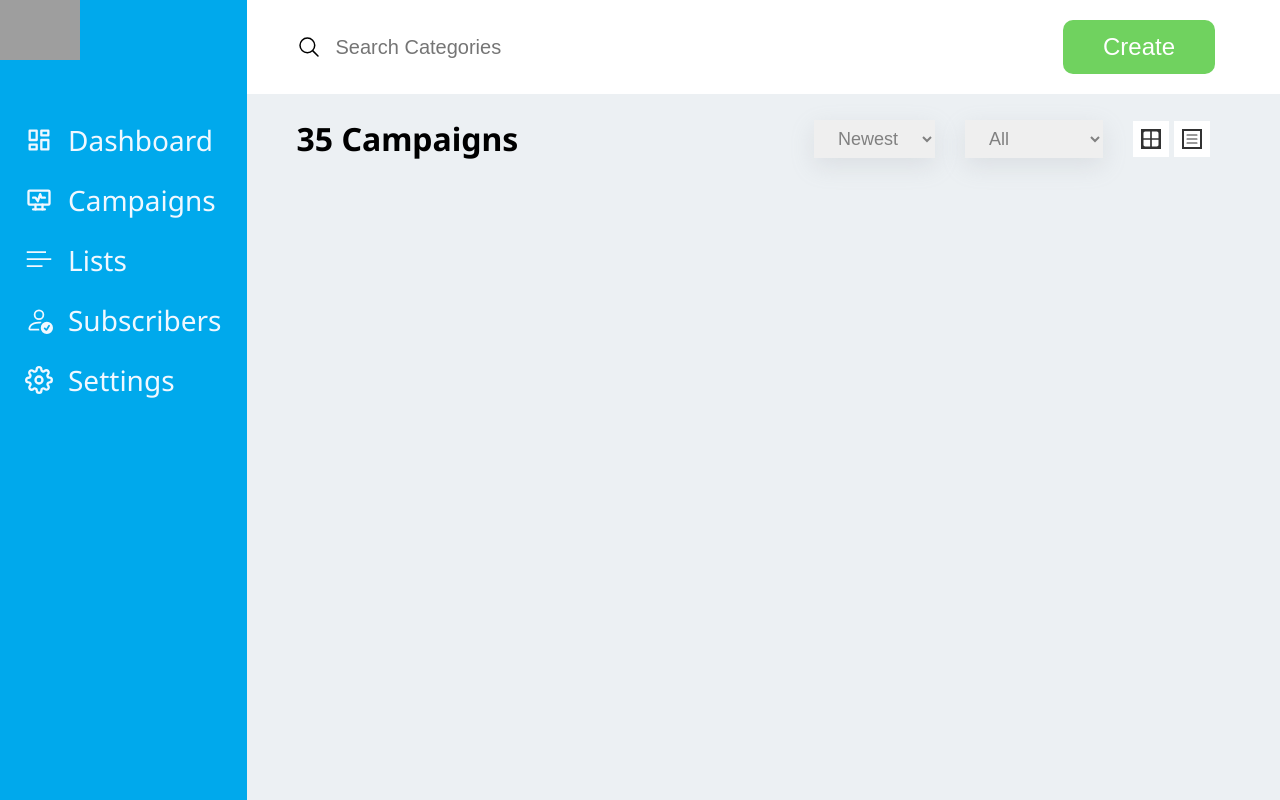
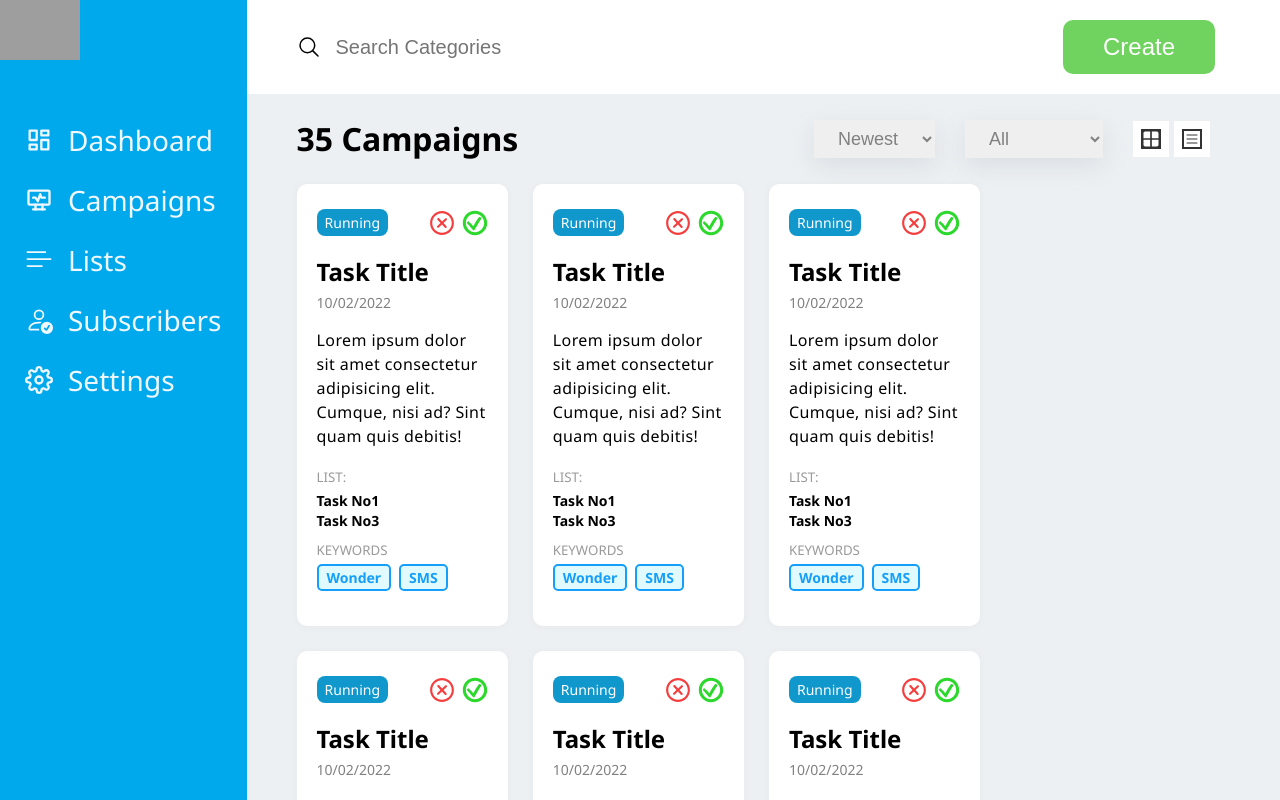
Before and after one commit to DevFariz/task-manager, a React (Create React App) app: page / in a window 1280 px wide. Shown: the top 800 px of the page. Built offline with nearby package versions, Linux system fonts and the light colour scheme; grey boxes are pictures that could not be loaded; the HTML template or start-up script is replaced by a standard one.

Commit message:
feat: add items and its container

```diff
--- a/src/App.js
+++ b/src/App.js
@@ -3,6 +3,7 @@ import Aside from './components/aside/Aside';
 import "./App.css"
 import Search from './components/search/Search';
 import Filter from './components/filter/Filter';
+import TaskItems from './components/taskItems/TaskItems';
 
 class App extends Component {
     render() {
@@ -14,6 +15,7 @@ class App extends Component {
                 <main className="main">
                     <Search />
                     <Filter />
+                    <TaskItems />
                 </main>
             </div>
         );
--- /dev/null
+++ b/src/components/keywords/Keywords.css
@@ -0,0 +1,25 @@
+.task-item__keywords-title{
+    text-transform: uppercase;
+    font-weight: 500;
+    color: rgb(155, 153, 153);
+    margin-bottom: 5px;
+}
+
+.task-item__keywords{
+    display: flex;
+    flex-wrap: wrap;
+    padding: 0;
+    list-style: none;
+    margin-bottom: 10px;
+}
+
+.task-item__keywords li{
+    font-size: 14px;
+    padding: 2px 8px;
+    font-weight: 700;
+    color: rgb(21, 159, 250);
+    border: 2px solid rgb(21, 159, 250);
+    background-color: rgb(225, 250, 253);
+    margin-right: 8px;
+    border-radius: 5px;
+}
--- /dev/null
+++ b/src/components/keywords/Keywords.js
@@ -0,0 +1,18 @@
+import React, { Component } from 'react';
+import "./Keywords.css"
+
+class Keywords extends Component {
+    render() {
+        return (
+            <div>
+                <h5 className='task-item__keywords-title'>Keywords</h5>
+                <ul className='task-item__keywords'>
+                    <li>Wonder</li>
+                    <li>SMS</li>
+                </ul>
+            </div>
+        );
+    }
+}
+
+export default Keywords;
--- /dev/null
+++ b/src/components/list/List.css
@@ -0,0 +1,18 @@
+.task-item__list-title{
+    text-transform: uppercase;
+    font-weight: 500;
+    color: rgb(155, 153, 153);
+    margin-bottom: 5px;
+}
+
+.task-item__list{
+    padding: 0;
+    list-style: none;
+    margin-bottom: 10px;
+}
+
+.task-item__list li {
+    font-size: 14px;
+    line-height: 20px;
+    font-weight: 600;
+}
--- /dev/null
+++ b/src/components/list/List.js
@@ -0,0 +1,18 @@
+import React, { Component } from "react";
+import "./List.css"
+
+class List extends Component {
+  render() {
+    return (
+      <div>
+        <h5 className="task-item__list-title">List:</h5>
+        <ul className="task-item__list">
+          <li>Task No1</li>
+          <li>Task No3</li>
+        </ul>
+      </div>
+    );
+  }
+}
+
+export default List;
--- a/src/components/taskItem/TaskItem.css
+++ b/src/components/taskItem/TaskItem.css
@@ -0,0 +1,28 @@
+.task-item{
+    flex-basis: 23%;
+    background-color: #fff;
+    padding: 25px 20px;
+    border-radius: 10px;
+    box-shadow: rgba(204, 203, 203, 0.15) 0px 1px 6px 0px;
+}
+
+.task-item__title{
+    font-size: 24px;
+    line-height: 32px;
+    font-weight: 700;
+    margin-bottom: 5px;
+}
+
+.task-item__date{
+    font-size: 14px;
+    line-height: 20px;
+    color: gray;
+    font-weight: 500;
+    margin-bottom: 15px;
+}
+
+.task-item__desc{
+    line-height: 150%;
+    letter-spacing: 0.4px;
+    margin-bottom: 20px;
+}
--- a/src/components/taskItem/TaskItem.js
+++ b/src/components/taskItem/TaskItem.js
@@ -0,0 +1,20 @@
+import React, { Component } from 'react'
+import Keywords from '../keywords/Keywords';
+import List from '../list/List'
+import TaskState from '../taskState/TaskState';
+import "./TaskItem.css"
+
+export default class TaskItem extends Component {
+  render() {
+    return (
+      <div className='task-item'>
+        <TaskState />
+        <h3 className="task-item__title">Task Title</h3>
+        <p className="task-item__date">10/02/2022</p>
+        <p className="task-item__desc">Lorem ipsum dolor sit amet consectetur adipisicing elit. Cumque, nisi ad? Sint quam quis debitis!</p>
+        <List />
+        <Keywords />
+      </div>
+    )
+  }
+}
--- a/src/components/taskItems/TaskItems.css
+++ b/src/components/taskItems/TaskItems.css
@@ -0,0 +1,6 @@
+.task-items{
+    padding: 0 65px 0 50px;
+    display: flex;
+    flex-wrap: wrap;
+    gap: 25px;
+}
--- a/src/components/taskItems/TaskItems.js
+++ b/src/components/taskItems/TaskItems.js
@@ -0,0 +1,20 @@
+import React, { Component } from 'react';
+import TaskItem from '../taskItem/TaskItem';
+import "./TaskItems.css"
+
+
+export default class TaskItems extends Component {
+  render() {
+    return (
+      <div className='task-items'>
+        <TaskItem />
+        <TaskItem />
+        <TaskItem />
+        <TaskItem />
+        <TaskItem />
+        <TaskItem />
+        <TaskItem />
+      </div>
+    )
+  }
+}
--- /dev/null
+++ b/src/components/taskState/TaskState.css
@@ -0,0 +1,49 @@
+.task-state-container{
+    display: flex;
+    justify-content: space-between;
+    align-items: center;
+    margin-bottom: 20px;
+}
+
+.task-state{
+    color: #fff;
+    font-size: 14px;
+    padding: 4px 8px;
+    border-radius: 8px;
+}
+
+.task-state_default{
+    background-color: rgb(16, 151, 204);
+}
+
+
+.task-state_draft{
+    background-color: gray;
+}
+
+.task-state_completed{
+    background-color: rgb(15, 150, 15);
+}
+
+.task-state__btns{
+    display: flex;
+}
+
+.task-state__btn{
+    display: flex;
+    justify-content: center;
+    align-items: center;
+    font-size: 26px;
+    background: transparent;
+    border: none;
+    margin-left: 7px;
+    cursor: pointer;
+}
+
+.task-state__btn-draft{
+    color: #f53f3f;
+}
+
+.task-state__btn-completed{
+    color:rgb(45, 216, 45)
+}
--- /dev/null
+++ b/src/components/taskState/TaskState.js
@@ -0,0 +1,18 @@
+import React, { Component } from 'react';
+import {GiConfirmed} from "react-icons/gi";
+import {CgCloseO} from "react-icons/cg"
+import "./TaskState.css"
+
+export default class TaskState extends Component {
+  render() {
+    return (
+      <div className='task-state-container'>
+        <div className="task-state task-state_default">Running</div>
+        <div className="task-state__btns">
+            <button className="task-state__btn task-state__btn-draft"><CgCloseO /></button>
+            <button className="task-state__btn task-state__btn-completed"><GiConfirmed/></button>
+        </div>
+      </div>
+    )
+  }
+}
```
